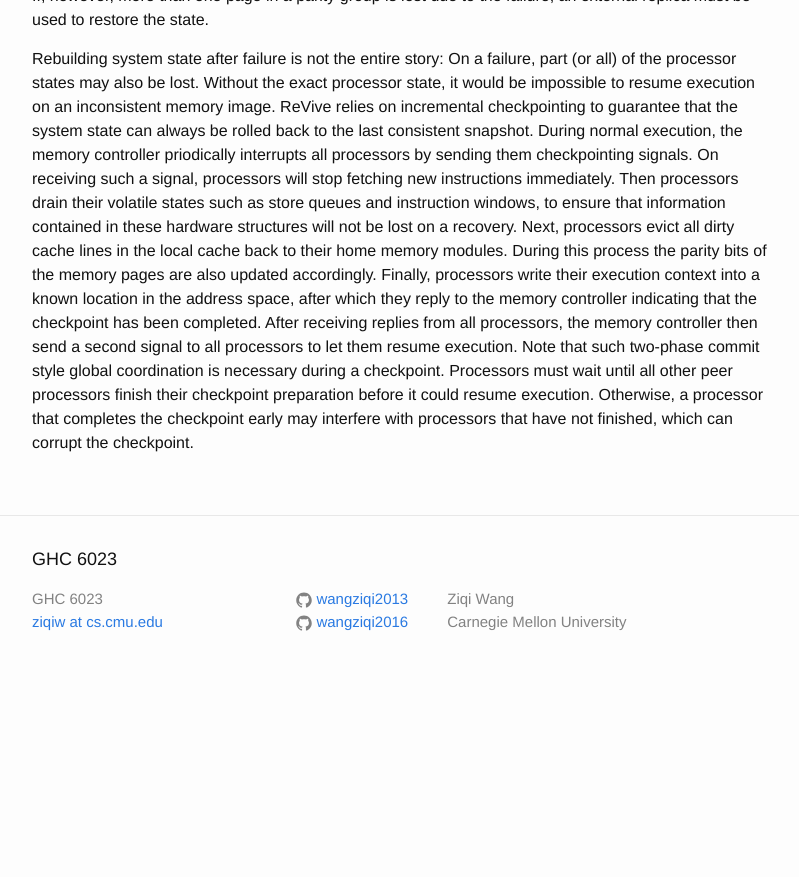
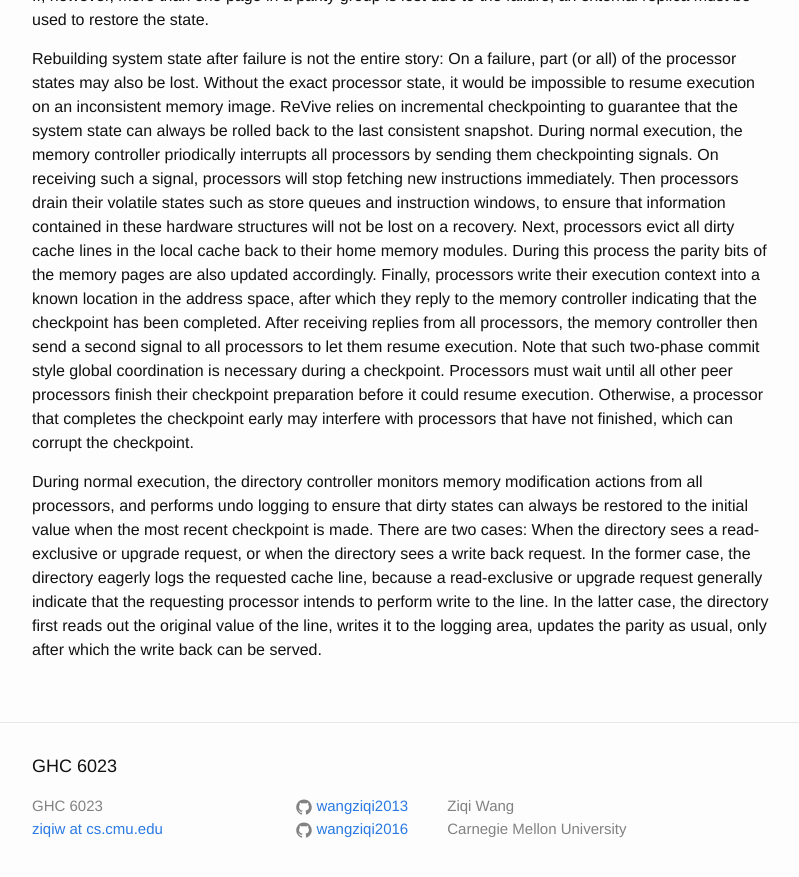
Before and after one commit to wangziqi2013/wangziqi2013.github.io, a Jekyll site: the page built from _posts/2019-03-09-revive.markdown, in a window 1280 px wide and 900 px high, scrolled down 1834 px. Shown: the top 877 px of the window, without its empty margins (238-1037 px from the left). Built offline with Jekyll 4.4.1, drawn with Linux system fonts in a browser that asks for light colours; before the commit the page ends 2527 px from its top, so only the background shows below that.

Commit message:
Adding undo logging

```diff
--- a/_posts/2019-03-09-revive.markdown
+++ b/_posts/2019-03-09-revive.markdown
@@ -78,3 +78,11 @@ then send a second signal to all processors to let them resume execution. Note t
 coordination is necessary during a checkpoint. Processors must wait until all other peer processors finish their checkpoint
 preparation before it could resume execution. Otherwise, a processor that completes the checkpoint early may interfere with
 processors that have not finished, which can corrupt the checkpoint.
+
+During normal execution, the directory controller monitors memory modification actions from all processors, and performs
+undo logging to ensure that dirty states can always be restored to the initial value when the most recent checkpoint
+is made. There are two cases: When the directory sees a read-exclusive or upgrade request, or when the directory sees
+a write back request. In the former case, the directory eagerly logs the requested cache line, because a read-exclusive
+or upgrade request generally indicate that the requesting processor intends to perform write to the line. In the latter
+case, the directory first reads out the original value of the line, writes it to the logging area, updates the parity
+as usual, only after which the write back can be served.
```
